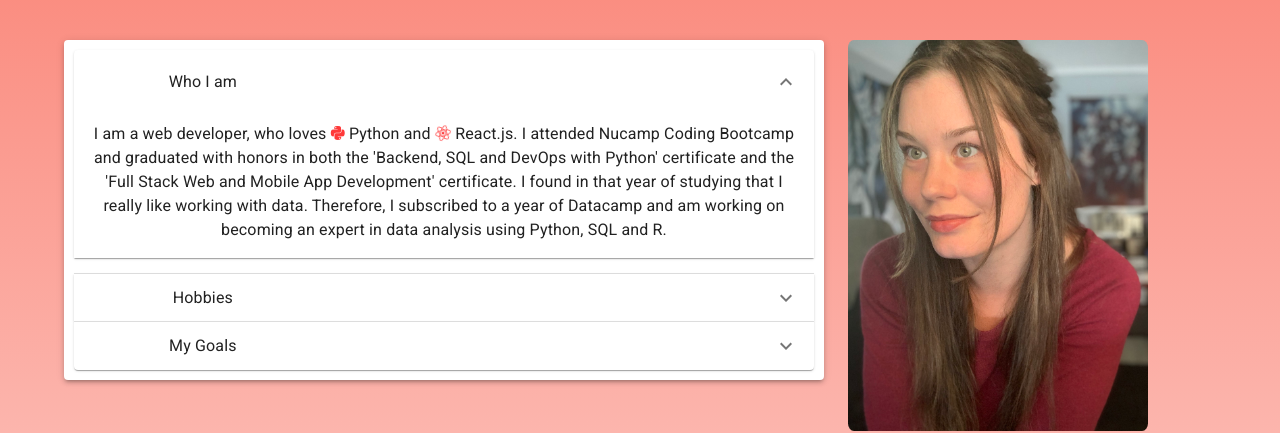
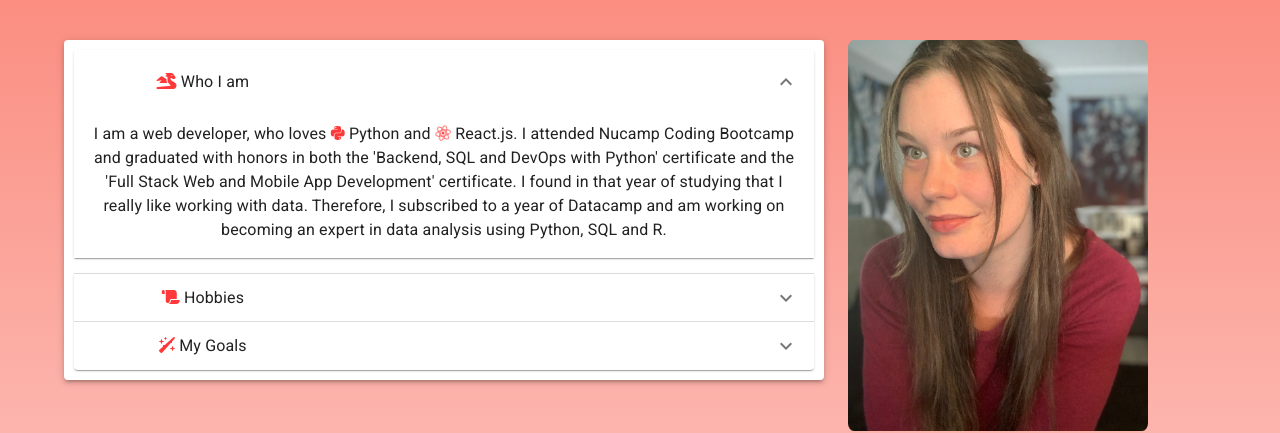
Before and after one commit to Zynkah/Portfolio, a React (Create React App) app: page / in a window 1280 px wide. Shown: the part 151-584 px from the top of the page. Built offline with nearby package versions, Linux system fonts and the light colour scheme.

Commit message:
icons added

```diff
--- a/src/components/Bio.js
+++ b/src/components/Bio.js
@@ -33,7 +33,7 @@ const Bio = () => {
                 id="panel1bh-header"
               >
                 <Typography sx={{ width: "33%", flexShrink: 0 }}>
-                  Who I am
+                  <i class="fa-solid fa-dragon"></i> Who I am
                 </Typography>
               </AccordionSummary>
               <AccordionDetails>
@@ -61,7 +61,7 @@ const Bio = () => {
                 id="panel2bh-header"
               >
                 <Typography sx={{ width: "33%", flexShrink: 0 }}>
-                  Hobbies
+                  <i class="fa-solid fa-scroll"></i> Hobbies
                 </Typography>
               </AccordionSummary>
               <AccordionDetails>
@@ -88,7 +88,7 @@ const Bio = () => {
                 id="panel3bh-header"
               >
                 <Typography sx={{ width: "33%", flexShrink: 0 }}>
-                  My Goals
+                  <i class="fa-solid fa-wand-sparkles"></i> My Goals
                 </Typography>
               </AccordionSummary>
               <AccordionDetails>
```
